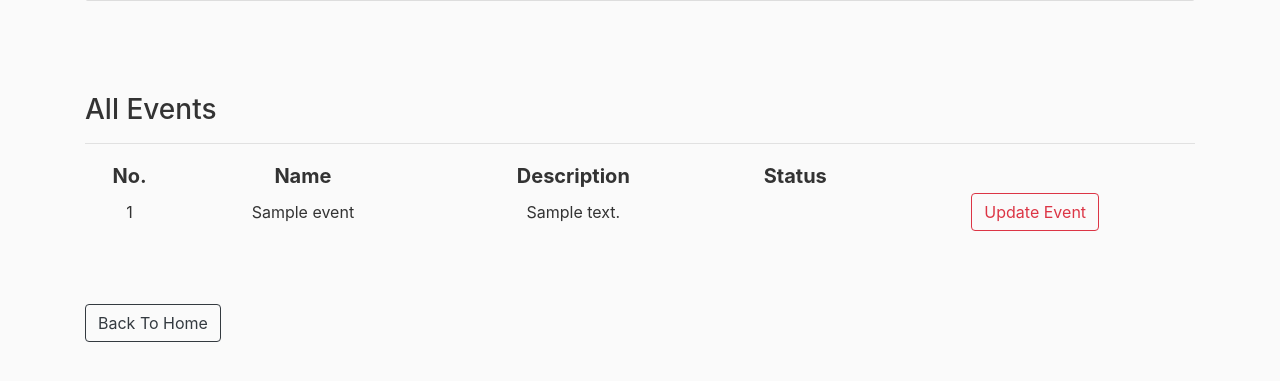
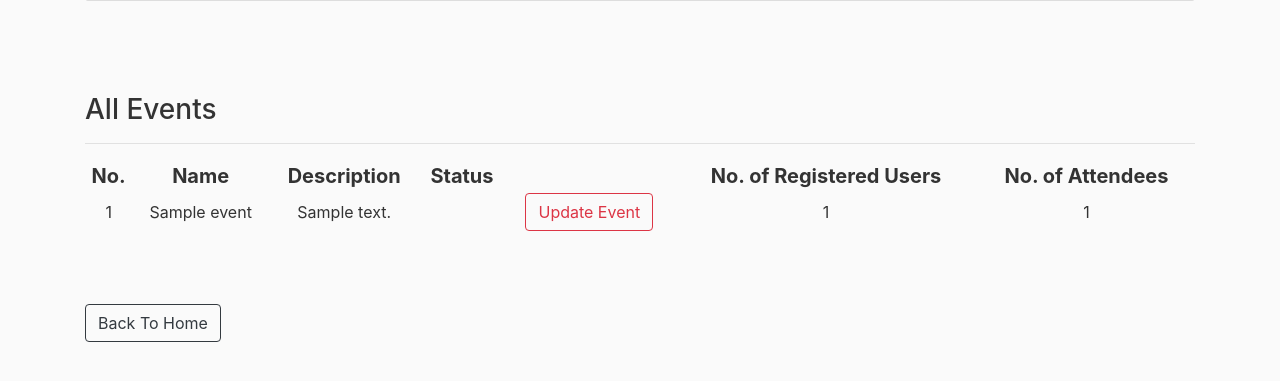
Before and after one commit to sayalideo/RBAC-Implementation, a Python web app: template rbac/templates/eh_dashboard.html in a window 1280 px wide. Shown: the part 294-675 px from the top of the page. Run offline with Jinja, Linux system fonts and the light colour scheme; the template is opened without the code that fills it: most values are stand-ins (such as "Sample title", 1, 10 or a date in 2020); form fields are guessed from the names that the template uses; some libraries are stand-ins or nearby versions.

Commit message:
Re-populated db

```diff
--- a/rbac/routes.py
+++ b/rbac/routes.py
@@ -453,7 +453,6 @@ def nm_dashboard():
     if get_role(current_user) != 'NM':
         return redirect(url_for('home'))
     events = Event.query.all()
-
     return render_template('nm_dashboard.html',events=events,registered=current_user.events_registered,attended=current_user.events_attended)
 
 @app.route('/register_event/<eid>/<uid>')
--- a/rbac/templates/eh_dashboard.html
+++ b/rbac/templates/eh_dashboard.html
@@ -47,6 +47,8 @@
                 <th>Description</th>
                 <th>Status</th>
                 <th></th>
+                <th>No. of Registered Users</th>
+                <th>No. of Attendees</th>
         </tr>
         <hr>
         {% for event in events %}
@@ -64,6 +66,8 @@
                     {% endif %}
                 </td>
                 <td><a href="{{ url_for('update_event',id=event.id) }}" class="btn btn-outline-danger" >Update Event</a></td>
+                <td>{{event.users_registered|length}}</td>
+                <td>{{event.users_attended|length}}</td>
             </tr>
 
         {% endfor %}
```
Also changed, not shown: rbac/site.db.
